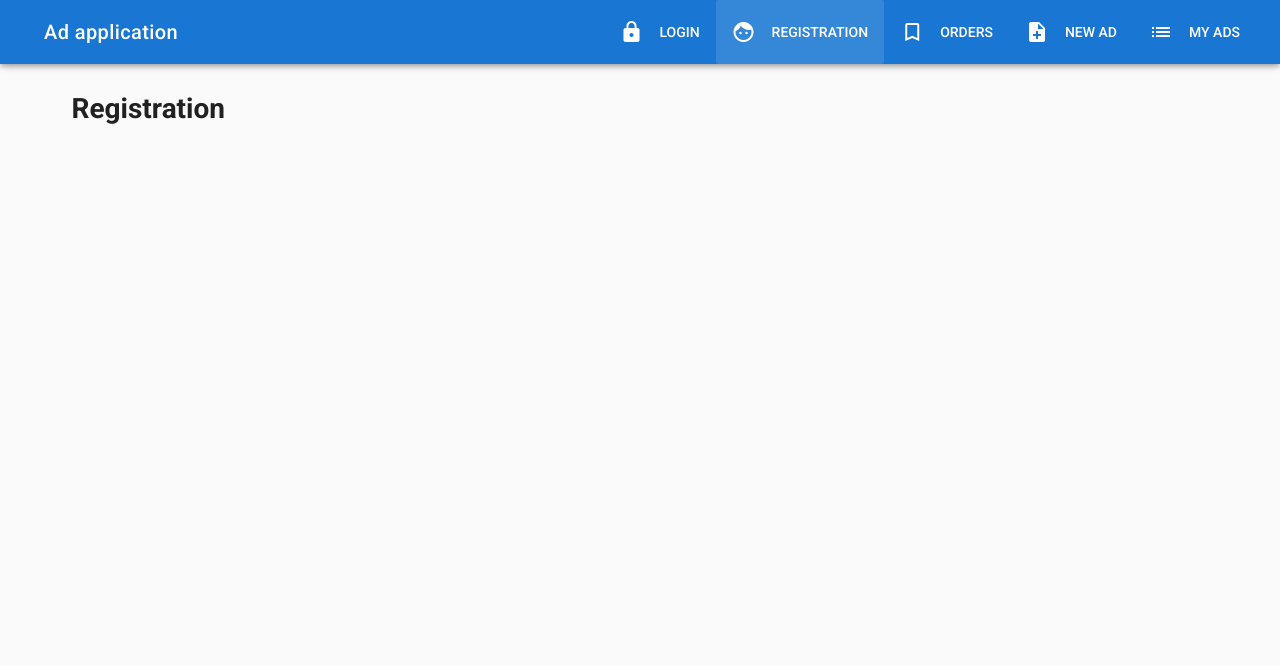
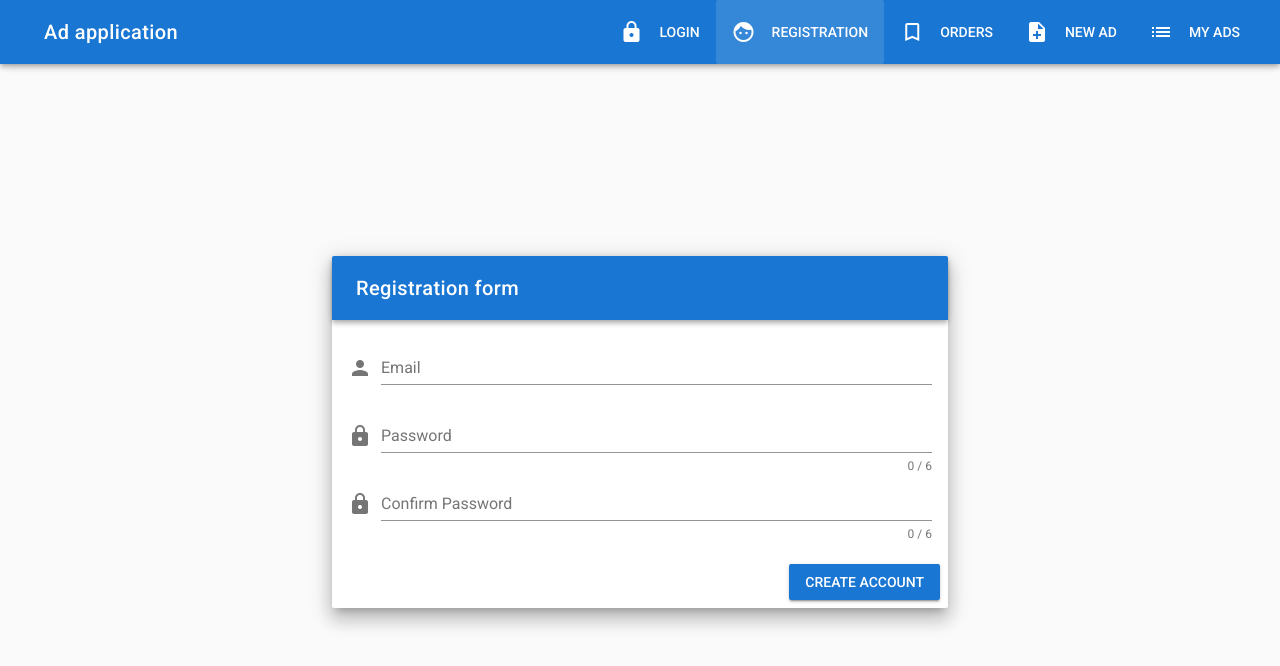
Before and after one commit to mmasterenko/vue-demo, a Vue app: page /registration in a window 1280 px wide. Shown: the top 666 px of the page. Built offline with nearby package versions, Linux system fonts and the light colour scheme.

Commit message:
lesson 7: registration page

```diff
--- a/src/components/Auth/Login.vue
+++ b/src/components/Auth/Login.vue
@@ -7,7 +7,7 @@
             <v-toolbar-title>Login form</v-toolbar-title>
           </v-toolbar>
           <v-card-text>
-            <v-form v-model="valid" ref="form" validation>
+            <v-form v-model="valid" ref="form" lazy-validation>
               <v-text-field
                 prepend-icon="person"
                 name="email"
--- a/src/components/Auth/Registration.vue
+++ b/src/components/Auth/Registration.vue
@@ -1,8 +1,50 @@
 <template>
-  <v-container>
-    <v-layout row>
-      <v-flex xs12>
-        <h1>Registration</h1>
+  <v-container fluid fill-height>
+    <v-layout align-center justify-center>
+      <v-flex xs12 sm8 md6>
+        <v-card class="elevation-12">
+          <v-toolbar dark color="primary">
+            <v-toolbar-title>Registration form</v-toolbar-title>
+          </v-toolbar>
+          <v-card-text>
+            <v-form v-model="valid" ref="form" lazy-validation>
+              <v-text-field
+                prepend-icon="person"
+                name="email"
+                label="Email"
+                type="email"
+                v-model="email"
+                :rules="emailRules"
+              ></v-text-field>
+              <v-text-field
+                prepend-icon="lock"
+                name="password"
+                label="Password"
+                type="password"
+                :counter="6"
+                :rules="passwordRules"
+                v-model="password"
+              ></v-text-field>
+              <v-text-field
+                prepend-icon="lock"
+                name="confirm-password"
+                label="Confirm Password"
+                type="password"
+                :counter="6"
+                v-model="confirmPassword"
+                :rules="confirmPasswordRules"
+              ></v-text-field>
+            </v-form>
+          </v-card-text>
+          <v-card-actions>
+            <v-spacer></v-spacer>
+            <v-btn
+              color="primary"
+              :disabled="!valid"
+              @click="onSubmit"
+            >Create account</v-btn>
+          </v-card-actions>
+        </v-card>
       </v-flex>
     </v-layout>
   </v-container>
@@ -11,7 +53,35 @@
 <script>
   export default {
     data () {
-      return {}
+      return {
+        email: '',
+        password: '',
+        confirmPassword: '',
+        valid: false,
+        emailRules: [
+          v => !!v || 'E-mail is required',
+          v => /^\w+([.-]?\w+)*@\w+([.-]?\w+)*(\.\w{2,3})+$/.test(v) || 'E-mail must be valid'
+        ],
+        passwordRules: [
+          v => !!v || 'Password is required',
+          v => (v && v.length >= 6) || 'Password must be equal or greater than 5 characters'
+        ],
+        confirmPasswordRules: [
+          v => !!v || 'Password is required',
+          v => v === this.password || 'Password should match'
+        ]
+      }
+    },
+    methods: {
+      onSubmit () {
+        if (this.$refs.form.validate()) {
+          const user = {
+            email: this.email,
+            password: this.password
+          }
+          console.log(user)
+        }
+      }
     }
   }
 </script>
```
